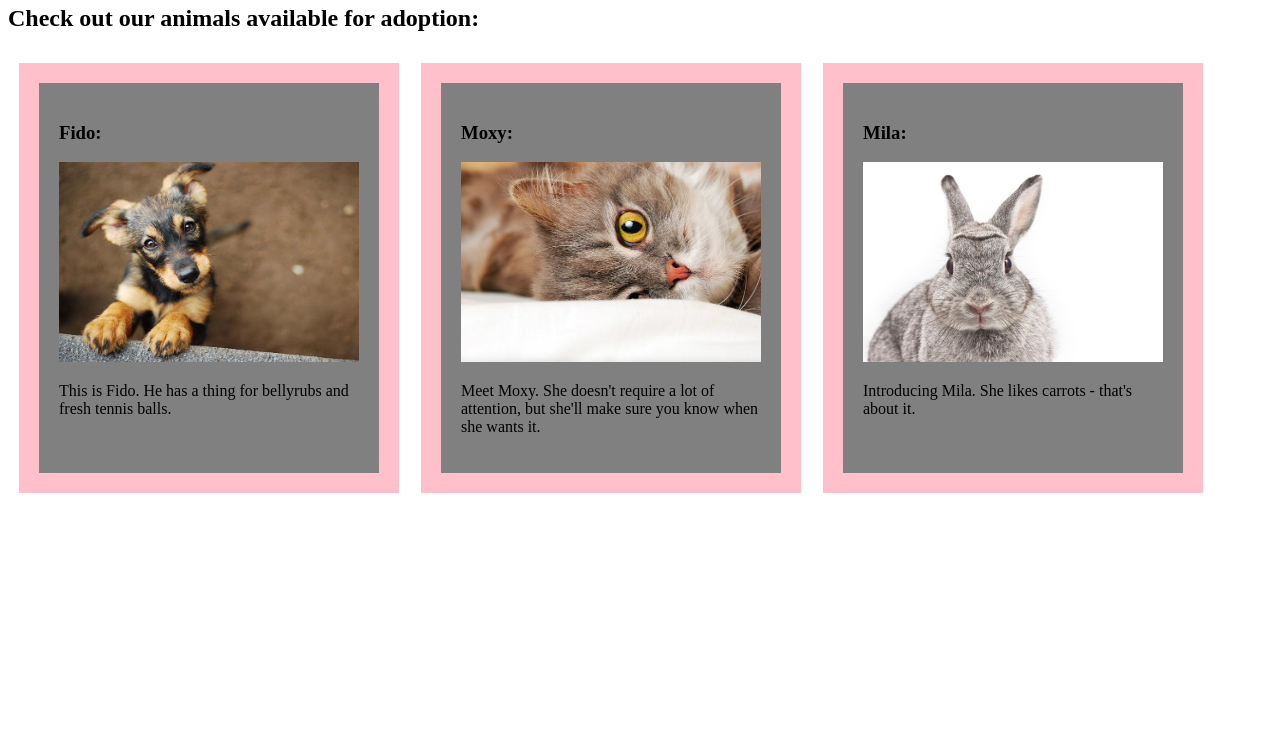
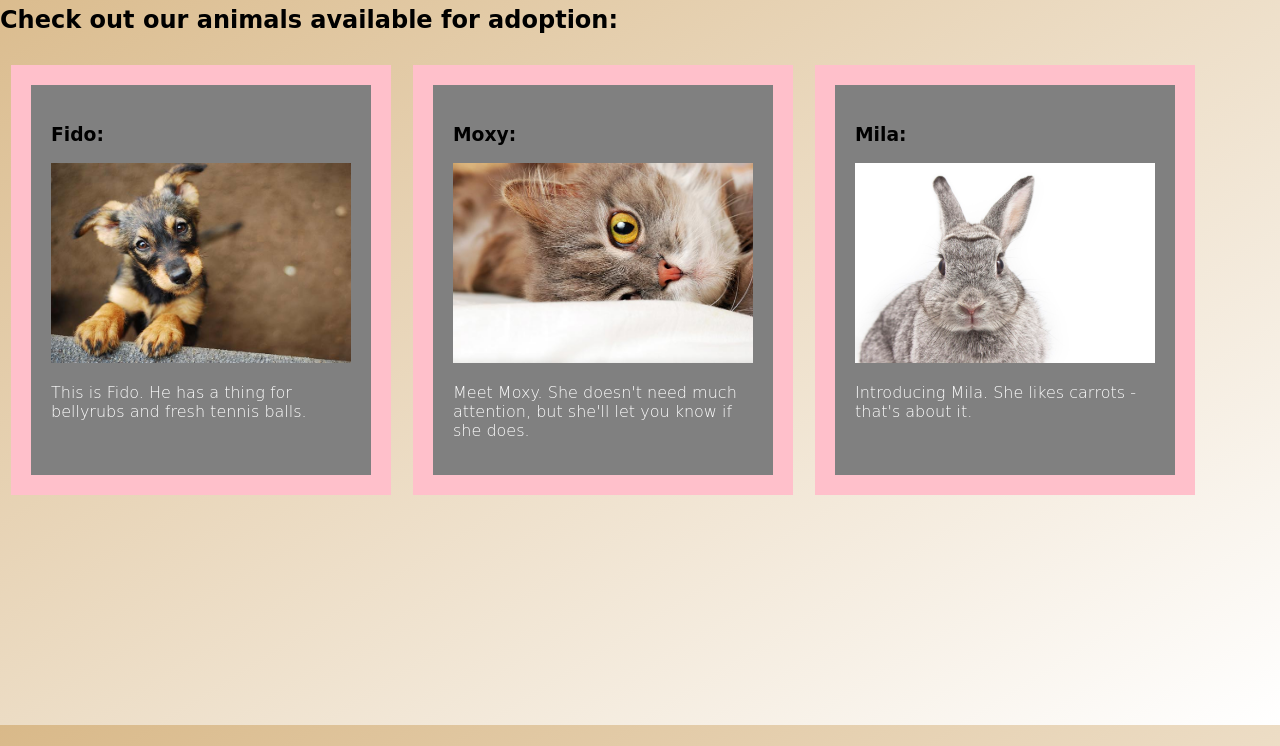
Before and after one commit to bjrshea/animal-shelter, a plain HTML site: page index.html in a window 1280 px wide. Shown: the part 75-821 px from the top of the page. Before the commit the page ends 800 px from the top, so only its background shows below. Drawn offline with Linux system fonts and the light colour scheme.

Commit message:
add cascade effect, change background color, column fonts and color

```diff
--- a/css/styles.css
+++ b/css/styles.css
@@ -1,3 +1,13 @@
+html, body {
+    margin: 0;
+    height: 100%;
+  }
+
+body {
+  font-family: cursive;
+  background: linear-gradient(to bottom right, #d9b989, white);
+}
+
 img {
   width: 300px;
   height: 200px;
@@ -13,6 +23,11 @@ img {
   background-color: grey;
 }
 
+.column p {
+  font-weight: lighter;
+  color: white;
+}
+
 h1 {
   text-align: center;
 }
--- a/index.html
+++ b/index.html
@@ -19,7 +19,7 @@
     <div class="column">
       <h3>Moxy:</h3>
       <img src="img/moxy.jpg" alt="picture of cat">
-      <p>Meet Moxy. She doesn't require a lot of attention, but she'll make sure you know when she wants it.</p>
+      <p>Meet Moxy. She doesn't need much attention, but she'll let you know if she does.</p>
     </div>
 
     <div class="column">
```
